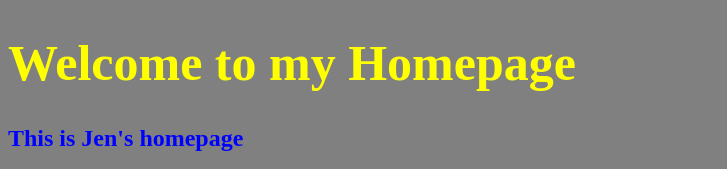
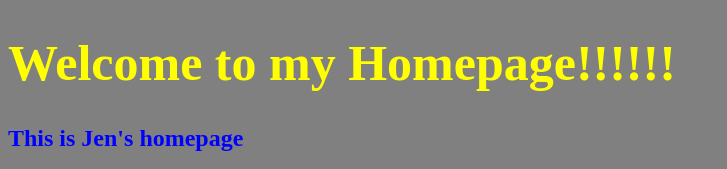
Before and after one commit to jsms90/jsms90.github.io, a plain HTML site: page index.html in a window 1280 px wide. Shown: the top 169 px of the page, without its empty margins (0-727 px from the left). Drawn offline with Linux system fonts and the light colour scheme.

Commit message:
changed title back, ! on heading

```diff
--- a/index.html
+++ b/index.html
@@ -1,13 +1,13 @@
 <!DOCTYPE html>
 
 <head>
-  <title>Introduction to coding!!!!!!</title>
+  <title>Introduction to coding</title>
   <link rel="stylesheet" href="./main.css"/>
 </head>
 
 <body>
   <h1>
-    Welcome to my Homepage
+    Welcome to my Homepage!!!!!!
   </h1>
 
   <h2 class="home-color">
```
